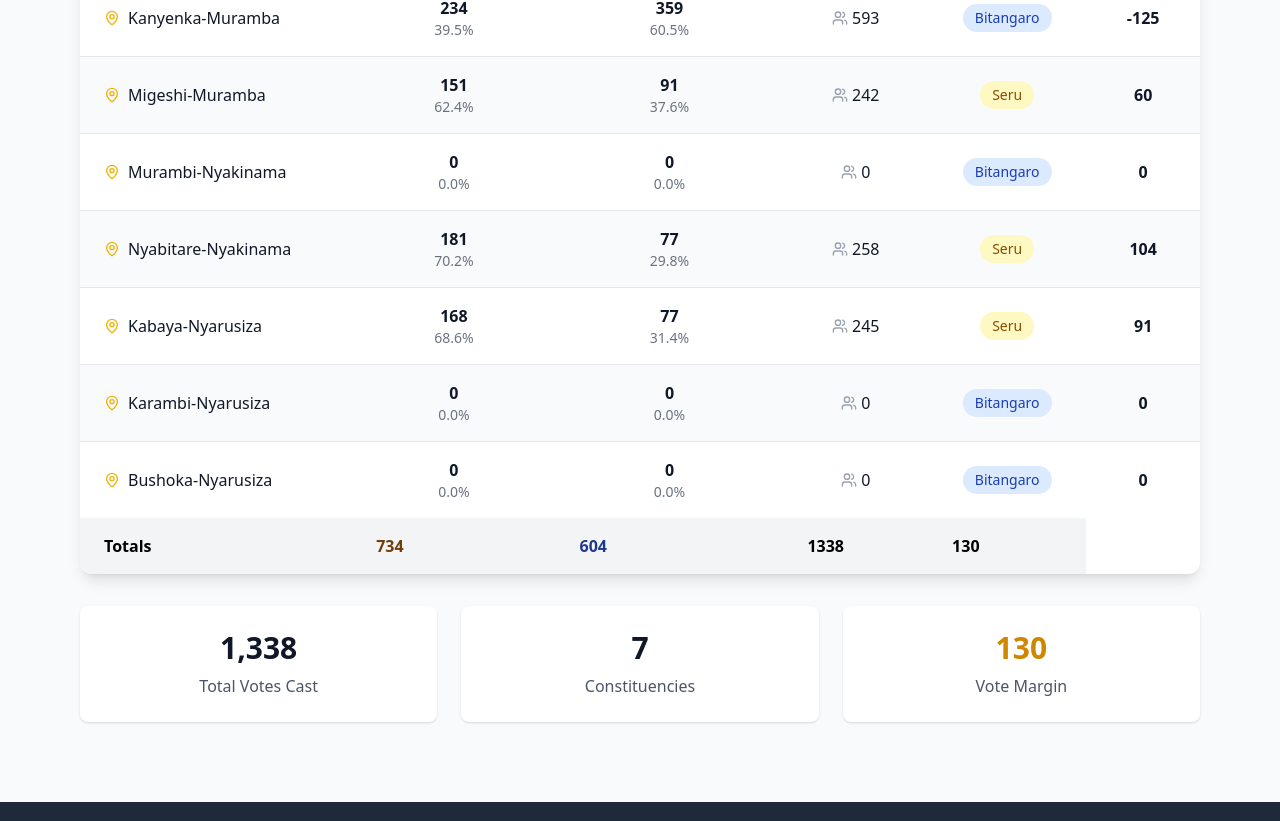
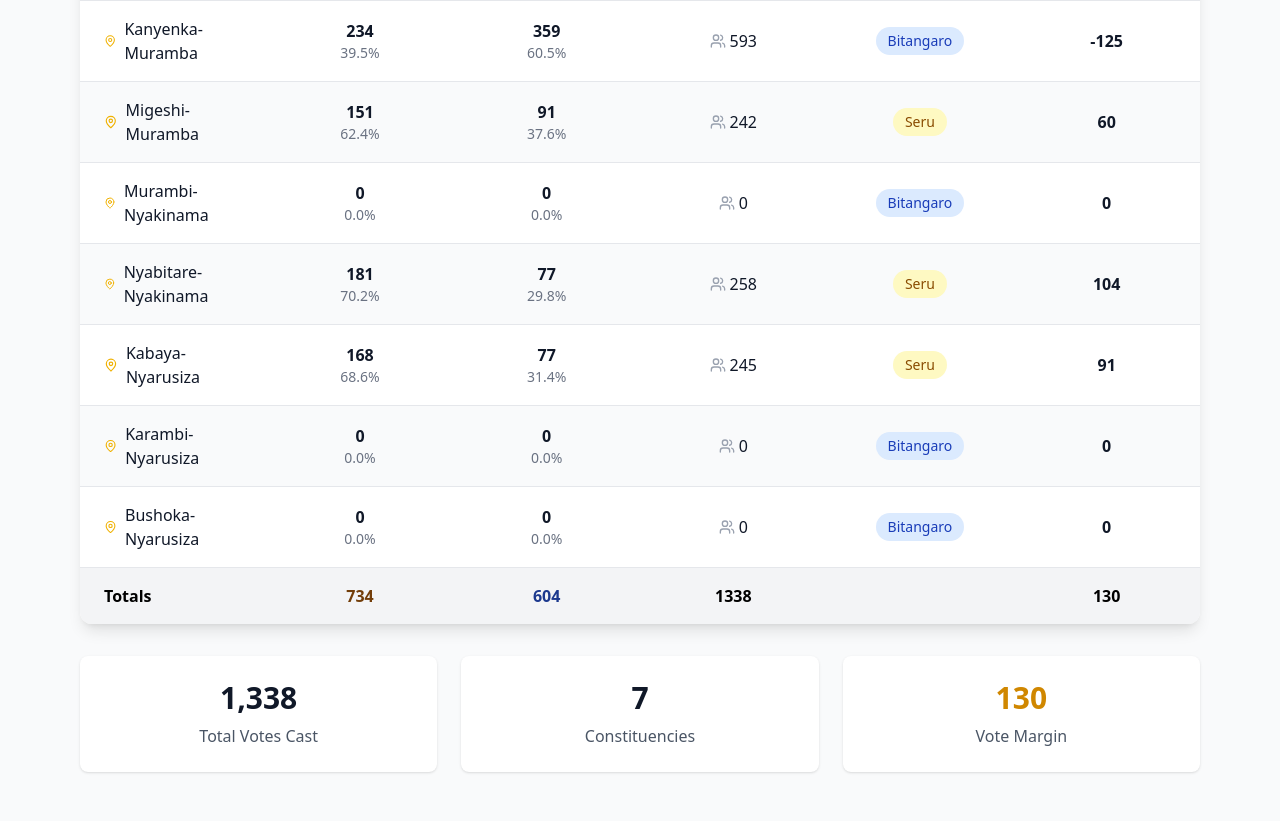
Before and after one commit to Iranks20/live-elections, a React (Vite) app: page / in a window 1280 px wide. Shown: the part 588-1409 px from the top of the page. Built offline with nearby package versions, Linux system fonts and the light colour scheme.

Commit message:
resolved

```diff
--- a/src/screens/ElectionResults.tsx
+++ b/src/screens/ElectionResults.tsx
@@ -153,7 +153,7 @@ export default function ElectionResults() {
           </div>
 
           <div className="overflow-x-auto">
-            <table className="w-full">
+            <table className="min-w-full table-fixed divide-y divide-gray-200 shadow rounded-lg overflow-hidden w-full">
               <thead className="bg-gray-50">
                 <tr>
                   <th className="px-6 py-4 text-left text-sm font-semibold text-gray-700">
@@ -232,12 +232,13 @@ export default function ElectionResults() {
                 })}
               </tbody>
               <tfoot>
-                <tr className="bg-gray-100">
-                  <td className="px-6 py-4 font-bold">Totals</td>
-                  <td className="px-6 py-4 text-yellow-900 font-bold">{totalSeruganda}</td>
-                  <td className="px-6 py-4 text-blue-900 font-bold">{totalBitangaro}</td>
-                  <td className="px-6 py-4 font-bold">{grandTotal}</td>
-                  <td className="px-6 py-4 font-bold">{totalSeruganda - totalBitangaro}</td>
+                <tr className="bg-gray-100 sticky bottom-0 text-xs sm:text-base">
+                  <td className="px-2 sm:px-6 py-2 sm:py-4 font-bold text-left">Totals</td>
+                  <td className="px-2 sm:px-6 py-2 sm:py-4 text-yellow-900 font-bold text-center">{totalSeruganda}</td>
+                  <td className="px-2 sm:px-6 py-2 sm:py-4 text-blue-900 font-bold text-center">{totalBitangaro}</td>
+                  <td className="px-2 sm:px-6 py-2 sm:py-4 font-bold text-center">{grandTotal}</td>
+                  <td className="px-2 sm:px-6 py-2 sm:py-4 font-bold text-center"></td>
+                  <td className="px-2 sm:px-6 py-2 sm:py-4 font-bold text-center">{totalSeruganda - totalBitangaro}</td>
                 </tr>
               </tfoot>
             </table>
```
